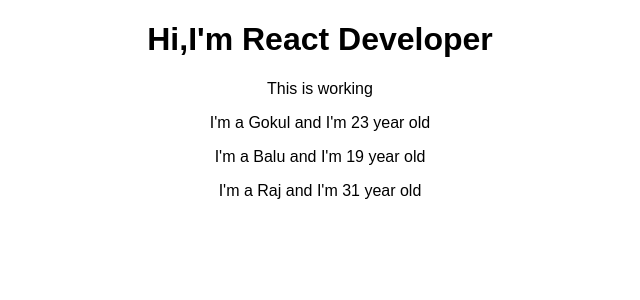
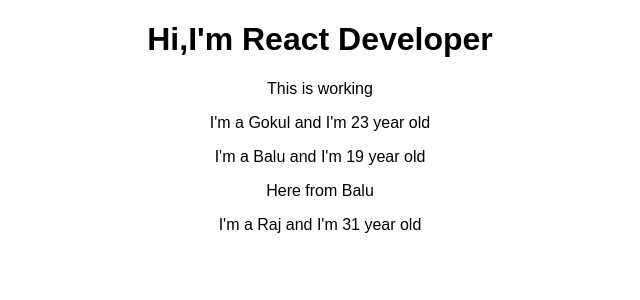
Before and after one commit to gokulravikumar1998/ReactBasics1, a React (Create React App) app in the folder react-guide/: page / in a window 1280 px wide. Shown: the top 300 px of the page, without its empty margins (320-960 px from the left). Built offline with nearby package versions, Linux system fonts and the light colour scheme.

Commit message:
content for dynamic changes props children

```diff
--- a/react-guide/src/App.js
+++ b/react-guide/src/App.js
@@ -9,7 +9,7 @@
         <h1>Hi,I'm React Developer</h1>
         <p>This is working</p>
         <Person name="Gokul" age="23" />
-        <Person name="Balu" age="19"/>
+        <Person name="Balu" age="19">Here from Balu</Person>
         <Person name="Raj" age="31"/>
       </div>
     );
--- a/react-guide/src/Person/Person.js
+++ b/react-guide/src/Person/Person.js
@@ -1,7 +1,12 @@
 import React from "react"
 
 const person = (props) =>{
-    return <p>I'm a {props.name} and I'm {props.age} year old</p>
+    return(
+    <div>
+        <p>I'm a {props.name} and I'm {props.age} year old</p>
+        <p>{props.children}</p>
+    </div>
+    )
 }
 
 export default person
```
